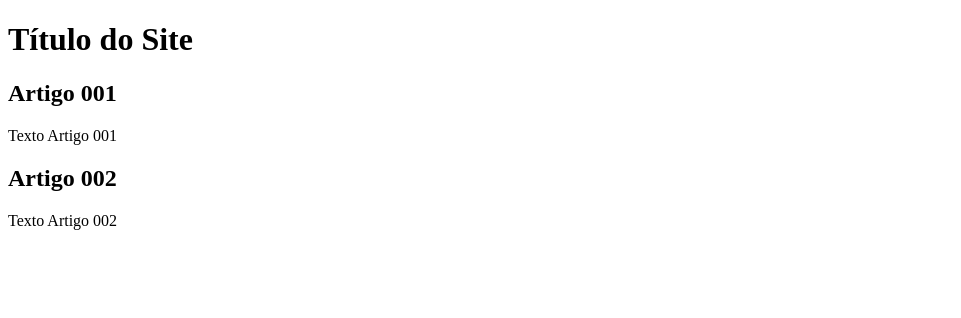
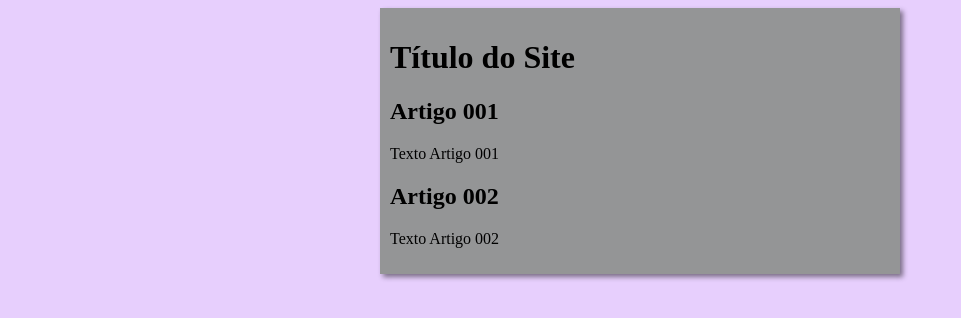
Before and after one commit to guilhermevlins/projeto-site, a plain HTML site: page index.html in a window 1280 px wide. Shown: the whole page, without its empty margins (0-961 px from the left). Drawn offline with Linux system fonts and the light colour scheme.

Commit message:
iniciei o desing

```diff
--- /dev/null
+++ b/estilos/style.css
@@ -0,0 +1,16 @@
+{
+    font-family: Arial, Helvetica, sans-serif;
+    font-size: 16px;
+}
+
+body{
+    background-color: rgb(231, 207, 253);
+}
+
+main{
+    background-color: rgb(148, 149, 150);
+    width: 500px;
+    margin: auto;
+    padding: 10px;
+    box-shadow: 3px 3px 5px rgba(0, 0, 0, 0.473);
+}
--- a/index.html
+++ b/index.html
@@ -5,6 +5,7 @@
     <meta http-equiv="X-UA-Compatible" content="IE=edge">
     <meta name="viewport" content="width=device-width, initial-scale=1.0">
     <title>Título do Site</title>
+    <link rel="stylesheet" href="estilos/style.css">
 </head>
 <body>
     <main>
```
